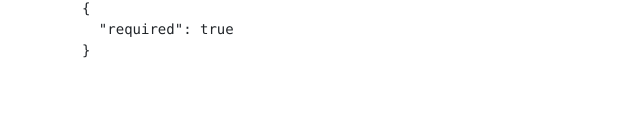
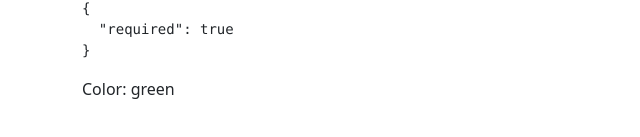
Before and after one commit to CinTutuDev/directiveSignals, an Angular app: page /products/product in a window 1280 px wide. Shown: the part 223-360 px from the top of the page, without its empty margins (0-640 px from the left). Built offline with nearby package versions, Linux system fonts and the light colour scheme.

Commit message:
✅ Method(event click)

```diff
--- a/src/app/products/pages/product-page/product-page.component.html
+++ b/src/app/products/pages/product-page/product-page.component.html
@@ -7,8 +7,13 @@
       <label for="">Nombre</label>
     </div>
     <div class="col-auto">
-      <input formControlName="name" type="text" name="" id="" class="form-control" />
-
+      <input
+        formControlName="name"
+        type="text"
+        name=""
+        id=""
+        class="form-control"
+      />
     </div>
     <div class="col-auto">
       <span>Infomacion</span>
@@ -16,9 +21,12 @@
   </div>
   <div class="row">
     <div class="col">
-      <button type="button" class="btn btn-warning">Cambiar color</button>
+      <button (click)="changeColor()" type="button" class="btn btn-warning">
+        Cambiar color
+      </button>
     </div>
   </div>
 </form>
 
 <pre class="mt-5">{{ myForm.get("name")?.errors | json }}</pre>
+<p>Color: {{ color }}</p>
--- a/src/app/products/pages/product-page/product-page.component.ts
+++ b/src/app/products/pages/product-page/product-page.component.ts
@@ -7,7 +7,7 @@ import { FormBuilder, FormGroup, Validators } from '@angular/forms';
 })
 export class ProductPageComponent {
   private formB = inject(FormBuilder);
-
+  color: string = 'green';
   public myForm: FormGroup = this.formB.group({
     name: [
       '',
@@ -17,4 +17,10 @@ export class ProductPageComponent {
     country: ['', [Validators.required]],
     borders: ['', [Validators.required]], */
   });
+
+  changeColor() {
+    this.color = '#xxxxxx'.replace(/x/g, (y) =>
+      ((Math.random() * 16) | 0).toString(16)
+    );
+  }
 }
```
